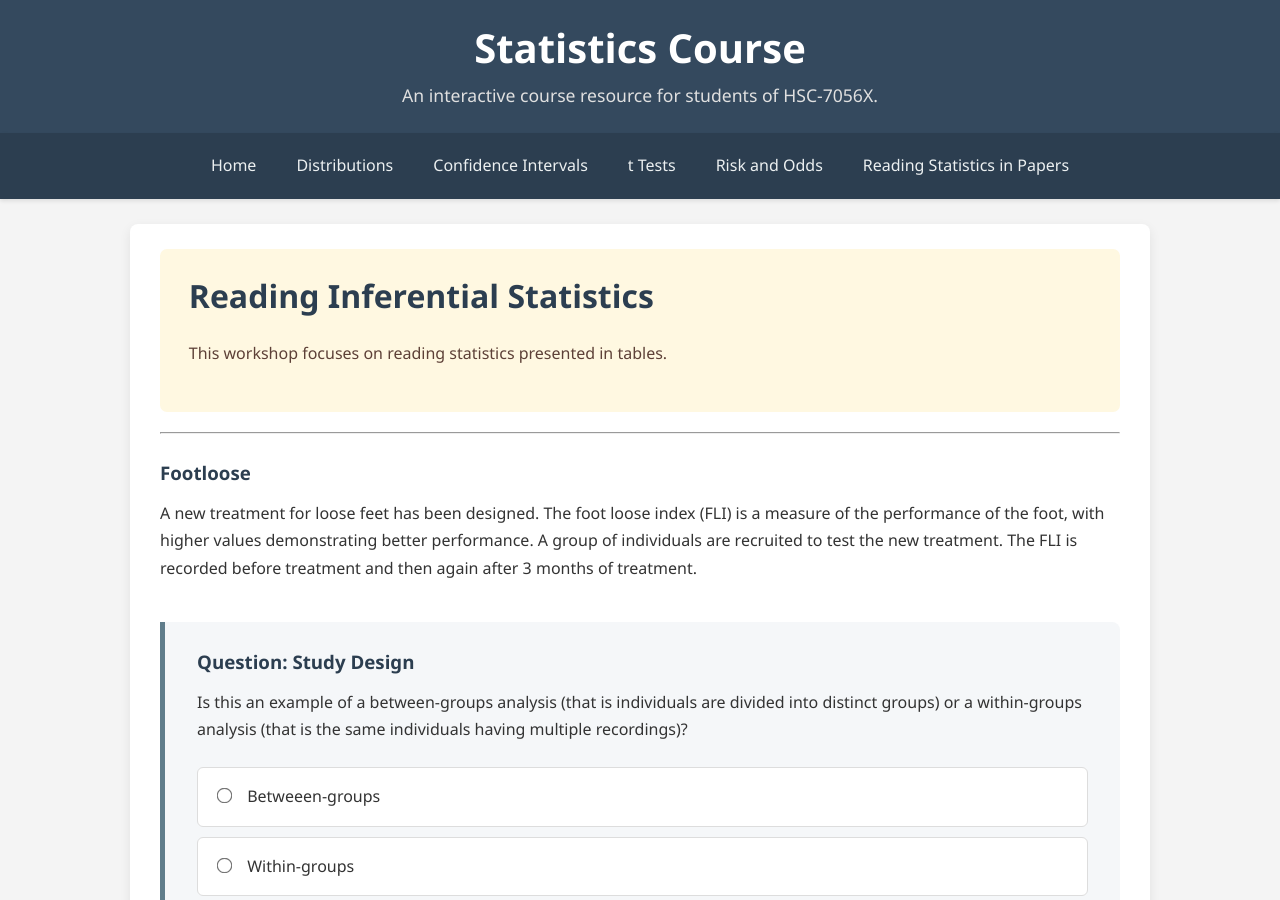
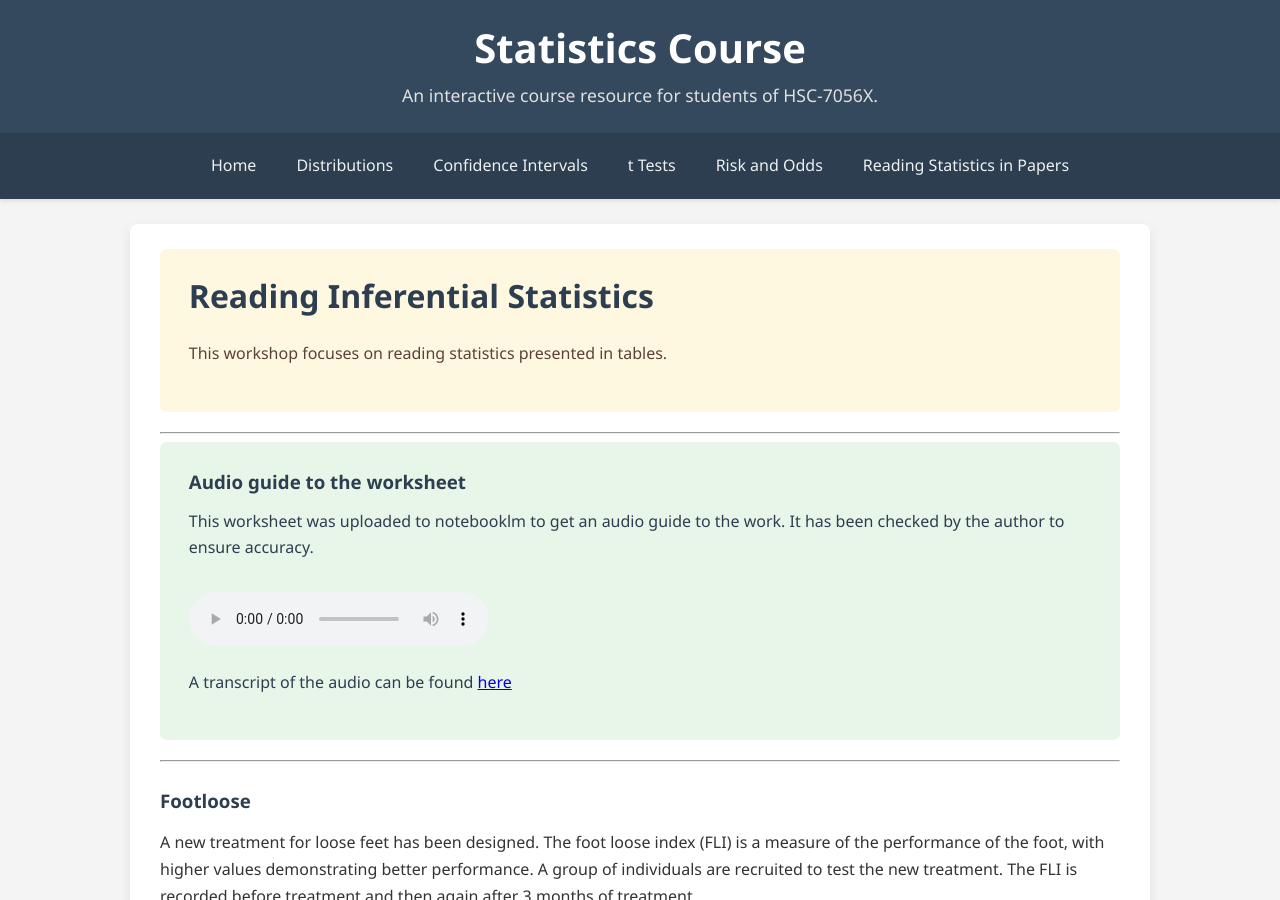
Before and after one commit to probe973/hsc-7056x, a Jekyll site: the page built from papers/tables.md, in a window 1280 px wide and 900 px high. Built offline with Jekyll 4.4.1, drawn with Linux system fonts in a browser that asks for light colours.

Commit message:
Update tables.md

```diff
--- a/papers/tables.md
+++ b/papers/tables.md
@@ -8,6 +8,23 @@
 # Reading Inferential Statistics
 
 This workshop focuses on reading statistics presented in tables.
+</div>
+
+---
+
+<div class="output" markdown="1">
+### Audio guide to the worksheet
+
+This worksheet was uploaded to notebooklm to get an audio guide to the work.  It has been checked by the author to ensure accuracy.
+
+<audio controls>
+  <source src="/hsc-7056x/assets/audio/papers.mp3" type="audio/mpeg">
+Your browser does not support the audio element.
+</audio>
+
+
+A transcript of the audio can be found <a href="audio_papers.html" target="_blank">here</a>
+
 </div>
 
 ---
```
